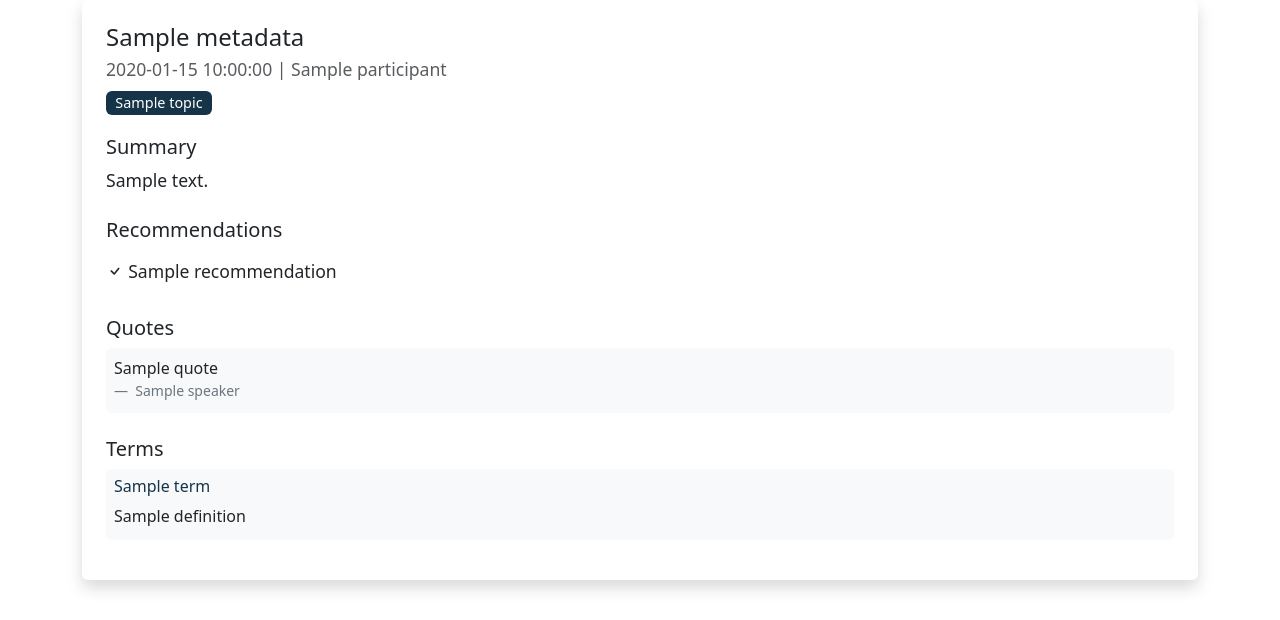
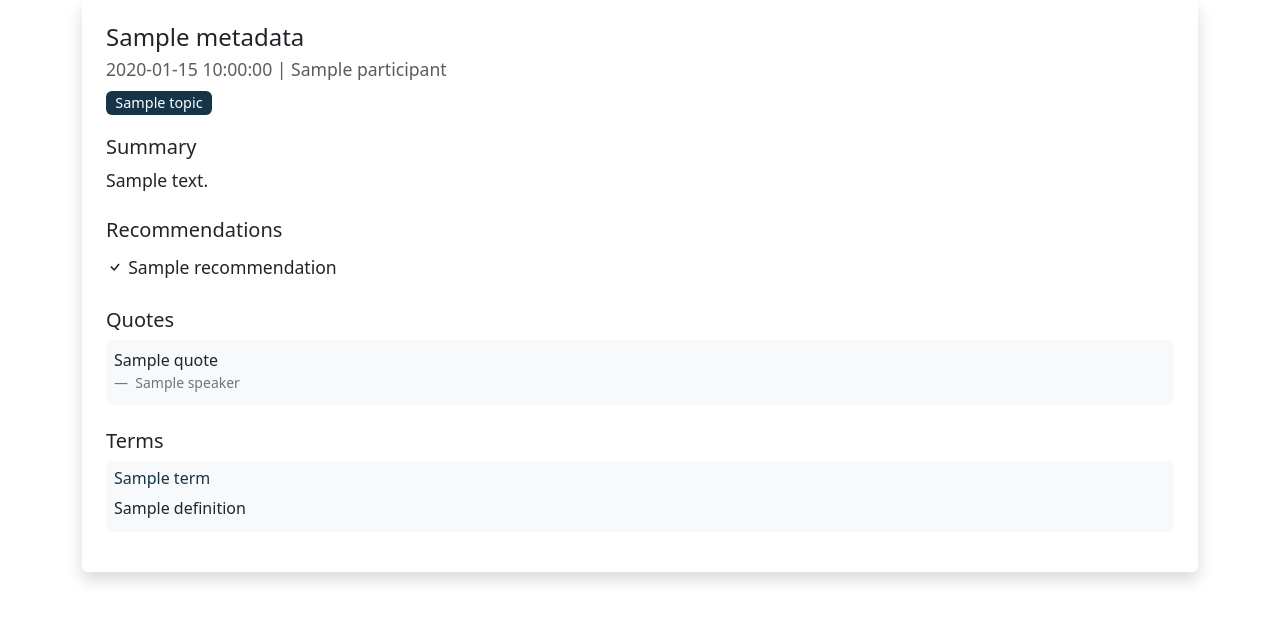
Before and after one commit to NoeFischer/podcast_summaries, a Flask app: template src/app/templates/summary.html in a window 1280 px wide. Shown: the part 117-737 px from the top of the page. Run offline with Flask 3, Linux system fonts and the light colour scheme; the template is opened without the code that fills it: most values are stand-ins (such as "Sample title", 1, 10 or a date in 2020).

Commit message:
adjust recommendations section

```diff
--- a/src/app/templates/summary.html
+++ b/src/app/templates/summary.html
@@ -45,21 +45,21 @@
             {% endfor %}
           </section>
           <section class="mb-4">
-            <h5 class="mb-2">Summary</h4>
+            <h5 class="mb-2">Summary</h5>
             <p class="card-text">{{ data.summary }}</p>
           </section>
           <section class="mb-4">
-            <h5 class="mb-2">Recommendations</h4>
+            <h5 class="mb-2">Recommendations</h5>
             <ul class="list-unstyled mb-0">
               {% for recommendation in data.recommendations %}
-              <li class="card-text py-2">
+              <li class="card-text py-1">
                 <i class="bi bi-check"></i> {{ recommendation }}
               </li>
               {% endfor %}
             </ul>
           </section>
           <section class="mb-4">
-            <h5 class="mb-2">Quotes</h4>
+            <h5 class="mb-2">Quotes</h5>
             {% for quote in data.quotes %}
             <blockquote class="bg-light mb-2 p-2 rounded">
               <p class="mb-3">{{ quote.quote }}</p>
@@ -70,7 +70,7 @@
             {% endfor %}
           </section>
           <section class="mb-3">
-            <h5 class="mb-2">Terms</h4>
+            <h5 class="mb-2">Terms</h5>
             {% for term, definition in data.terms.items() %}
             <div class="bg-light mb-2 p-2 rounded">
               <h6>
```
